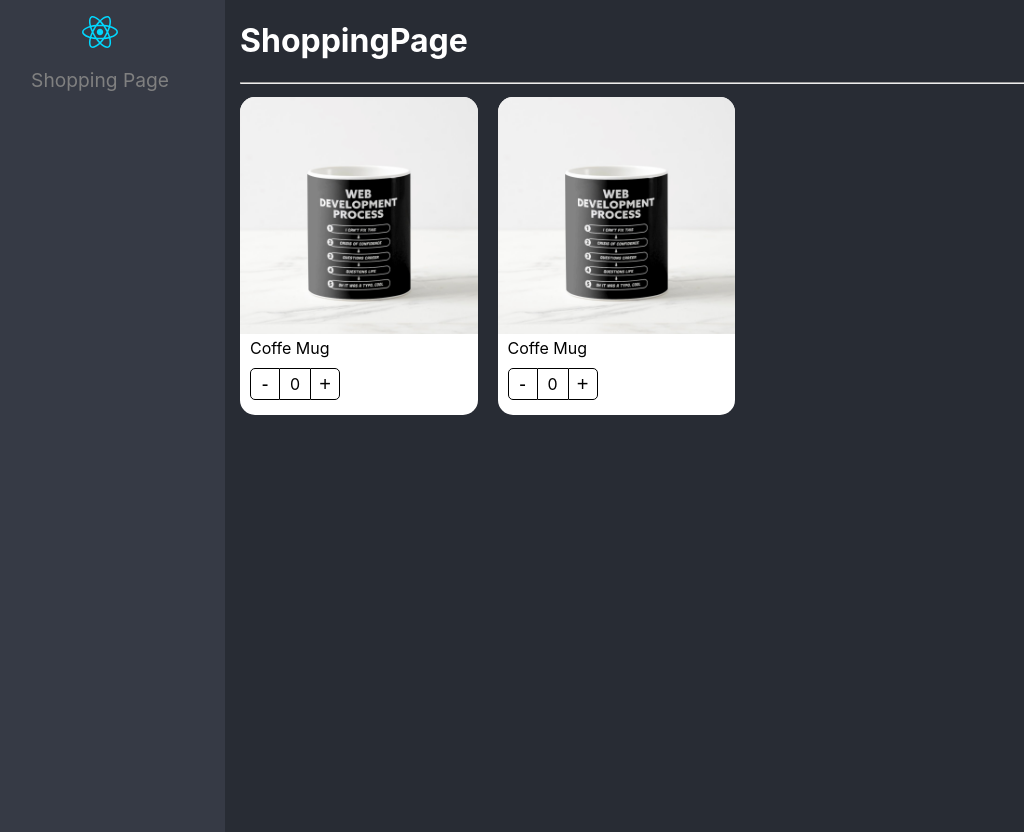
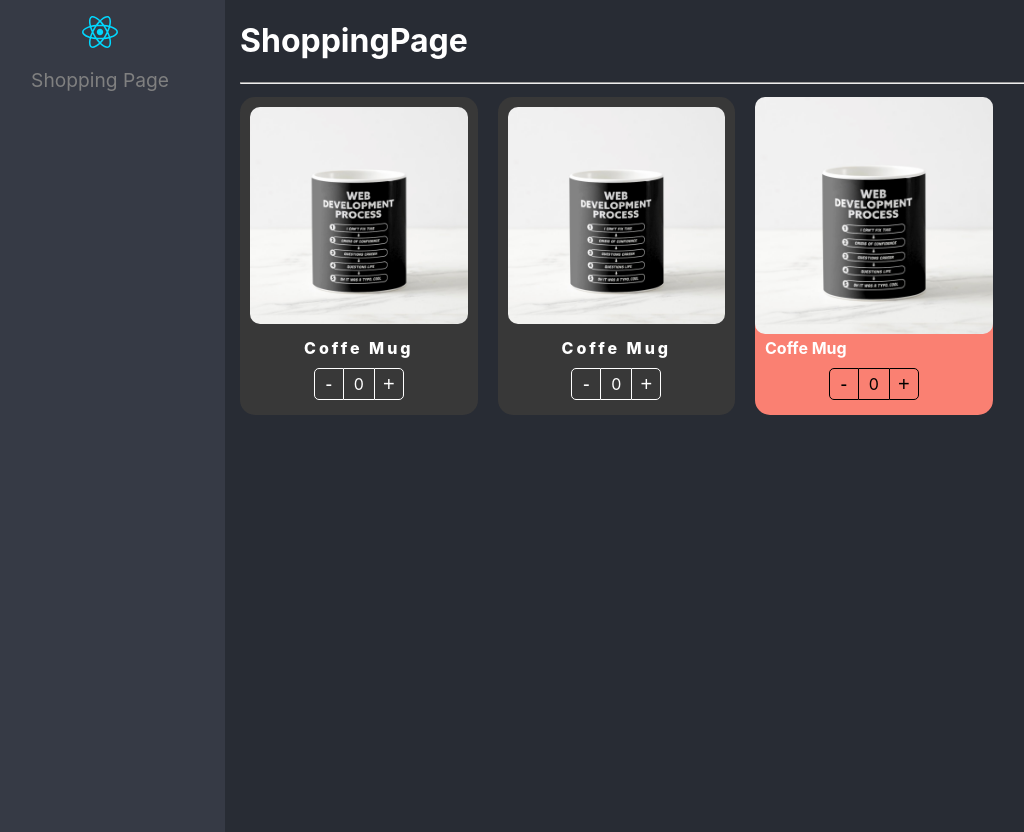
Before and after one commit to CarlosHugoRodriguezC/react-adv-2023, a React (Vite) app in the folder react-app/: page /shopping in a window 1280 px wide. Shown: the whole page, without its empty margins (25-1049 px from the left). Built offline with nearby package versions, Linux system fonts and the light colour scheme.

Commit message:
component extend styles

```diff
--- a/react-app/src/02-component-patterns/components/ProductButtons.tsx
+++ b/react-app/src/02-component-patterns/components/ProductButtons.tsx
@@ -1,13 +1,18 @@
-import { useContext } from 'react';
+import { CSSProperties, useContext } from 'react';
 import { ProductContext } from './';
 
 import styles from '../styles/styles.module.css';
 
-export const ProductButtons = () => {
+export interface ProductButtonsProps {
+  className?: string;
+  style?: CSSProperties;
+}
+
+export const ProductButtons = ({ className, style }: ProductButtonsProps) => {
   const { counter, increaseBy } = useContext(ProductContext);
 
   return (
-    <div className={styles.buttonsContainer}>
+    <div className={`${styles.buttonsContainer} ${className}`} style={style}>
       <button className={styles.buttonMinus} onClick={() => increaseBy(-1)}>
         -
       </button>
--- a/react-app/src/02-component-patterns/components/ProductCard.tsx
+++ b/react-app/src/02-component-patterns/components/ProductCard.tsx
@@ -1,20 +1,28 @@
-import { createContext } from 'react';
+import { createContext, CSSProperties, ReactElement } from 'react';
 import { useProduct } from '../hooks';
-import { ProductContextProps, ProductCardProps } from '../interfaces';
+import { ProductContextProps, Product } from '../interfaces';
 
 import styles from '../styles/styles.module.css';
 
 export const ProductContext = createContext({} as ProductContextProps);
 const { Provider } = ProductContext;
+export interface ProductCardProps {
+  product: Product;
+  children?: ReactElement | ReactElement[];
+  className?: string;
+  style?: CSSProperties;
+}
 
-
-
-
-export const ProductCard = ({ product, children }: ProductCardProps) => {
+export const ProductCard = ({
+  product,
+  children,
+  className,
+  style,
+}: ProductCardProps) => {
   const { counter, increaseBy } = useProduct();
   return (
     <Provider value={{ counter, increaseBy, product }}>
-      <div className={styles.productCard}>{children}</div>
+      <div className={`${styles.productCard} ${className}`} style={style}>{children}</div>
     </Provider>
   );
 };
--- a/react-app/src/02-component-patterns/components/ProductImage.tsx
+++ b/react-app/src/02-component-patterns/components/ProductImage.tsx
@@ -1,10 +1,20 @@
-import { useContext } from 'react';
+import { CSSProperties, useContext } from 'react';
 import { ProductContext } from './';
 
 import styles from '../styles/styles.module.css';
 import noImage from '../assets/no-image.jpg';
 
-export const ProductImage = ({ img = '' }) => {
+export interface ProductImageProps {
+  img?: string;
+  className?: string;
+  style?: CSSProperties;
+}
+
+export const ProductImage = ({
+  img = '',
+  className,
+  style,
+}: ProductImageProps) => {
   const { product } = useContext(ProductContext);
 
   let imgToShow: string;
@@ -18,6 +28,11 @@ export const ProductImage = ({ img = '' }) => {
   }
 
   return (
-    <img className={styles.productImg} src={imgToShow} alt='Product image' />
+    <img
+      className={`${styles.productImg} ${className}`}
+      style={style}
+      src={imgToShow}
+      alt='Product image'
+    />
   );
 };
--- a/react-app/src/02-component-patterns/components/ProductTitle.tsx
+++ b/react-app/src/02-component-patterns/components/ProductTitle.tsx
@@ -1,12 +1,24 @@
-import { useContext } from 'react';
+import { CSSProperties, useContext } from 'react';
 import { ProductContext } from './';
 
 import styles from '../styles/styles.module.css';
 
-export const ProductTitle = ({ title }: { title?: string }) => {
+export interface ProductTitleProps {
+  title?: string;
+  className?: string;
+  style?: CSSProperties;
+}
+
+export const ProductTitle = ({
+  title,
+  className,
+  style,
+}: ProductTitleProps) => {
   const { product } = useContext(ProductContext);
 
   return (
-    <span className={styles.productDescription}>{title ?? product.title}</span>
+    <span className={`${styles.productDescription} ${className}`} style={style}>
+      {title ?? product.title}
+    </span>
   );
 };
--- a/react-app/src/02-component-patterns/components/index.ts
+++ b/react-app/src/02-component-patterns/components/index.ts
@@ -1,6 +1,6 @@
 import { ProductCardHocProps } from '../interfaces';
+import { ProductCard as ProductCardHoc } from './ProductCard';
 import { ProductButtons } from './ProductButtons';
-import { ProductCard as ProductCardHoc } from './ProductCard';
 import { ProductImage } from './ProductImage';
 import { ProductTitle } from './ProductTitle';
 
--- a/react-app/src/02-component-patterns/pages/ShoppingPage.tsx
+++ b/react-app/src/02-component-patterns/pages/ShoppingPage.tsx
@@ -1,6 +1,8 @@
 import { ProductCard } from '../components';
-import { ProductButtons, ProductImage, ProductTitle } from '../components/';
+import { ProductButtons, ProductImage, ProductTitle } from '../components';
 import { Product } from '../interfaces';
+
+import '../styles/custom-styles.css';
 
 const product: Product = {
   id: '1',
@@ -22,15 +24,25 @@ export const ShoppingPage = () => {
           gridTemplateColumns: 'repeat(4, 1fr)',
           gap: '15px',
         }}>
-        <ProductCard product={product}>
-          <ProductCard.Image />
-          <ProductCard.Title />
-          <ProductCard.Buttons />
+        <ProductCard className='bg-dark' product={product}>
+          <ProductCard.Image className='custom-image' />
+          <ProductCard.Title className='text-white text-center text-bold' />
+          <ProductCard.Buttons className='custom-buttons' />
         </ProductCard>
-        <ProductCard product={product}>
-          <ProductImage />
-          <ProductTitle />
-          <ProductButtons />
+        <ProductCard className='bg-dark' product={product}>
+          <ProductImage className='custom-image' />
+          <ProductTitle className='text-white text-center text-bold' />
+          <ProductButtons className='custom-buttons' />
+        </ProductCard>
+        <ProductCard product={product} style={{ backgroundColor: 'salmon' }}>
+          <ProductImage style={{ borderRadius: '10px' }} />
+          <ProductTitle style={{ fontWeight: 'bolder', color: 'white' }} />
+          <ProductButtons
+            style={{
+              display: 'flex',
+              justifyContent: 'center',
+            }}
+          />
         </ProductCard>
       </div>
     </div>
--- /dev/null
+++ b/react-app/src/02-component-patterns/styles/custom-styles.css
@@ -0,0 +1,36 @@
+.bg-dark {
+  background-color: rgb(56, 56, 56);
+}
+
+.text-white {
+  color: white;
+}
+
+.text-bold {
+  font-weight: 800;
+  letter-spacing: 3px;
+}
+
+.text-center {
+  text-align: center;
+  display: block;
+  margin-top: 0;
+}
+
+.custom-image {
+  padding: 10px;
+  border-radius: 20px;
+  width: calc(100% - 20px);
+}
+
+.custom-buttons {
+  width: fit-content;
+  margin-right: auto;
+  margin-left: auto;
+}
+
+.custom-buttons button,
+.custom-buttons div {
+  color: white;
+  border-color: white;
+}
```
Also changed, not shown: react-app/src/02-component-patterns/interfaces/interfaces.ts (+7 -9 lines).
